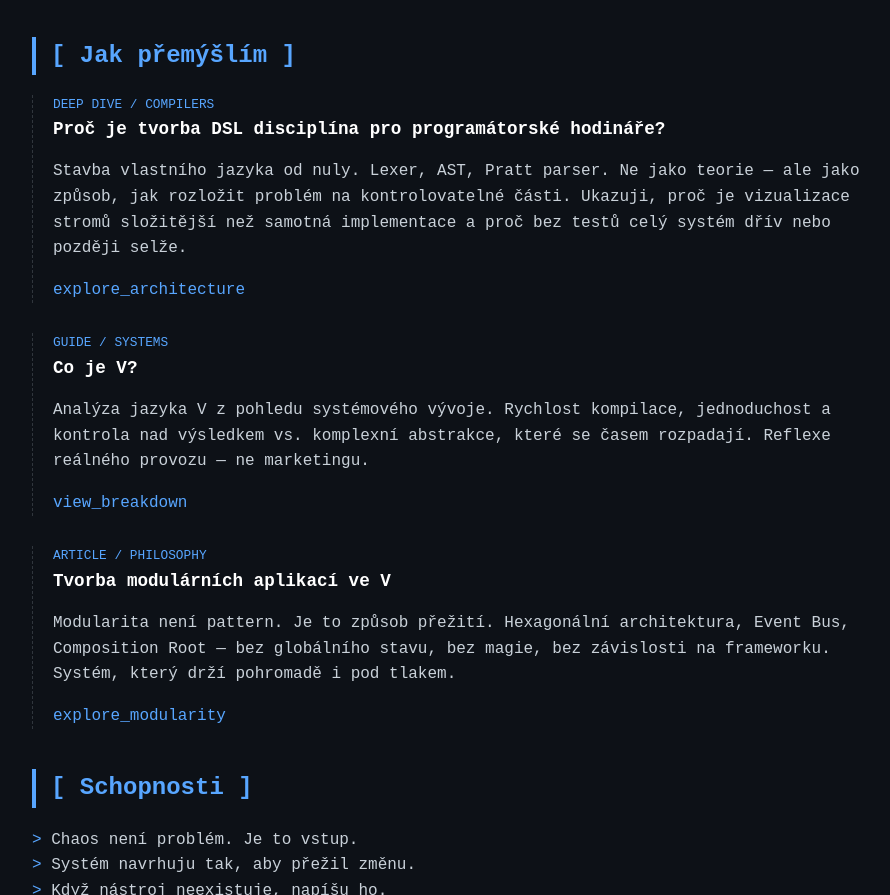
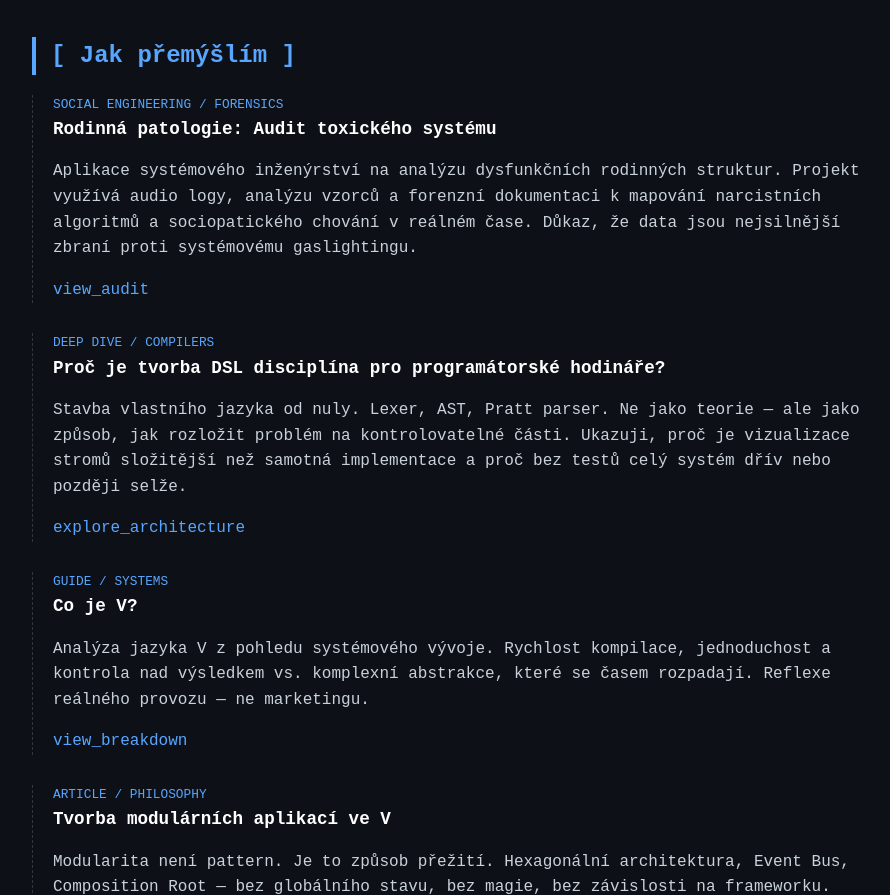
Before and after one commit to filipos800/cv, a website: page index.html in a window 1280 px wide. Shown: the part 1260-2155 px from the top of the page, without its empty margins (183-1073 px from the left). Drawn offline with Linux system fonts and the light colour scheme.

Commit message:
add thinking

```diff
--- a/index.html
+++ b/index.html
@@ -158,6 +158,18 @@
         <h2>[ Jak přemýšlím ]</h2>
 
         <div class="project">
+            <div class="project-tag">SOCIAL ENGINEERING / FORENSICS</div>
+            <div class="project-title">Rodinná patologie: Audit toxického systému</div>
+            <p>
+                Aplikace systémového inženýrství na analýzu dysfunkčních rodinných struktur.
+                Projekt využívá audio logy, analýzu vzorců a forenzní dokumentaci
+                k mapování narcistních algoritmů a sociopatického chování v reálném čase.
+                Důkaz, že data jsou nejsilnější zbraní proti systémovému gaslightingu.
+            </p>
+            <a href="https://rodina-patologie.vercel.app/" target="_blank">view_audit</a>
+        </div>
+
+        <div class="project">
             <div class="project-tag">DEEP DIVE / COMPILERS</div>
             <div class="project-title">Proč je tvorba DSL disciplína pro programátorské hodináře?</div>
             <p>
```
